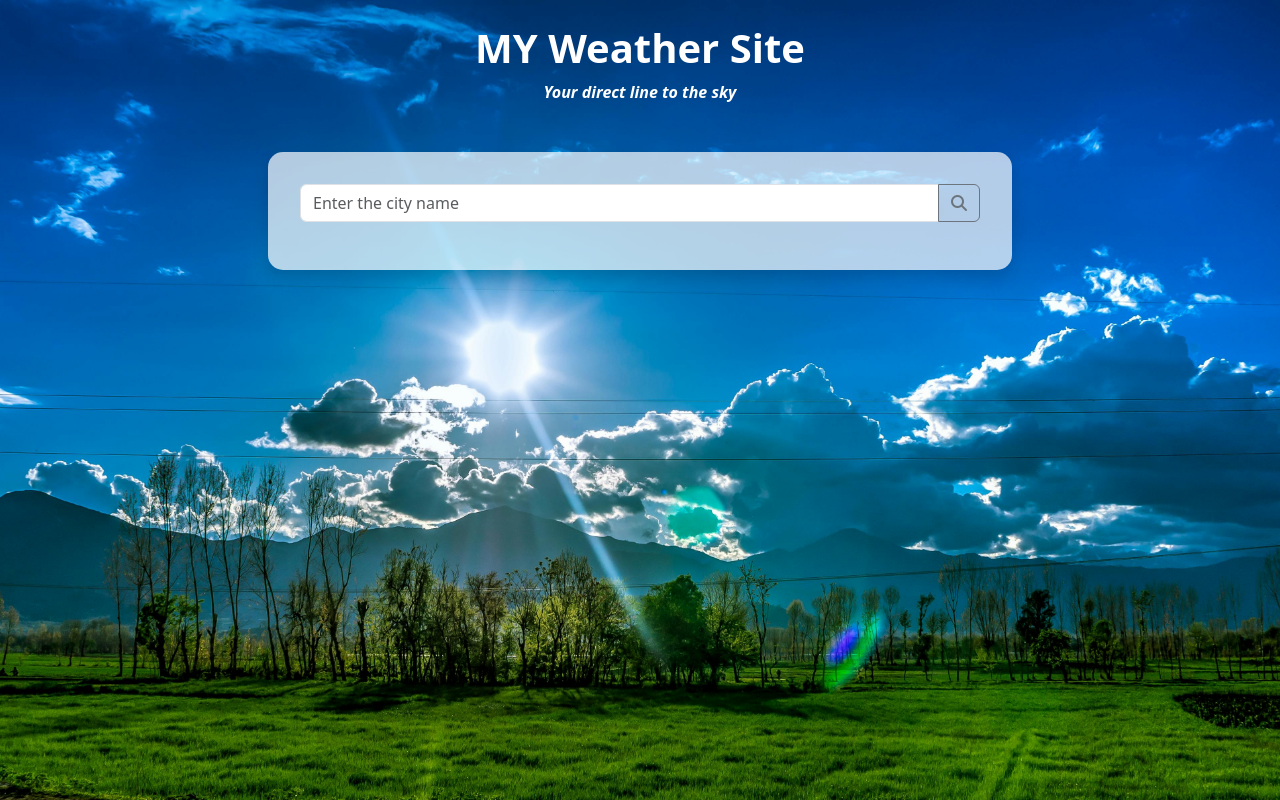
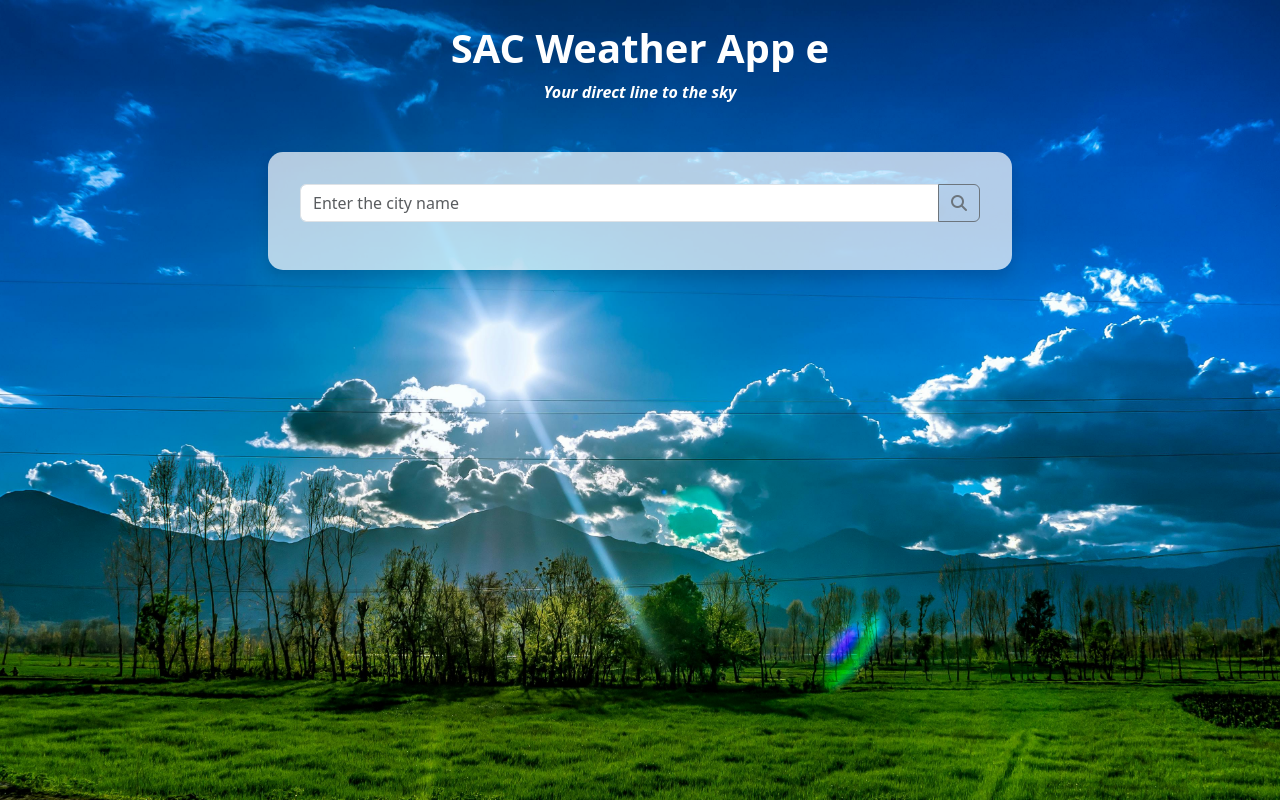
Before and after one commit to Sakesh120/small-web-projects, a plain HTML site: page weather app/index.html in a window 1280 px wide. Drawn offline with nearby package versions, Linux system fonts and the light colour scheme.

Commit message:
Update index.html
adding a comments

```diff
--- a/weather app/index.html
+++ b/weather app/index.html
@@ -12,11 +12,11 @@
     integrity="sha384-LN+7fdVzj6u52u30Kp6M/trliBMCMKTyK833zpbD+pXdCLuTusPj697FH4R/5mcr" crossorigin="anonymous">
   <link rel="stylesheet" href="style.css">
 </head>
-
+<!-- Using a bootstrap to  improve its qualities and make it  reaponcible  for sll devives -->
 <body>
   <div class=" container text-center">
     <div>
-      <h1 class="mt-4 display-6 fw-bold text-white"> MY Weather Site</h1>
+      <h1 class="mt-4 display-6 fw-bold text-white"> SAC Weather App e</h1>
       <p class="fst-italic text-white fw-bold ">Your direct line to the sky</p>
     </div>
 
@@ -75,12 +75,12 @@
   </div>
 
 
-
+<!--   link the bootstrap -->
 <script src="https://cdn.jsdelivr.net/npm/bootstrap@5.3.7/dist/js/bootstrap.bundle.min.js"
     integrity="sha384-ndDqU0Gzau9qJ1lfW4pNLlhNTkCfHzAVBReH9diLvGRem5+R9g2FzA8ZGN954O5Q"
     crossorigin="anonymous"></script>
 
-
+<!--   adding js file -->
   <script src="script.js"></script>
 </body>
 
```
